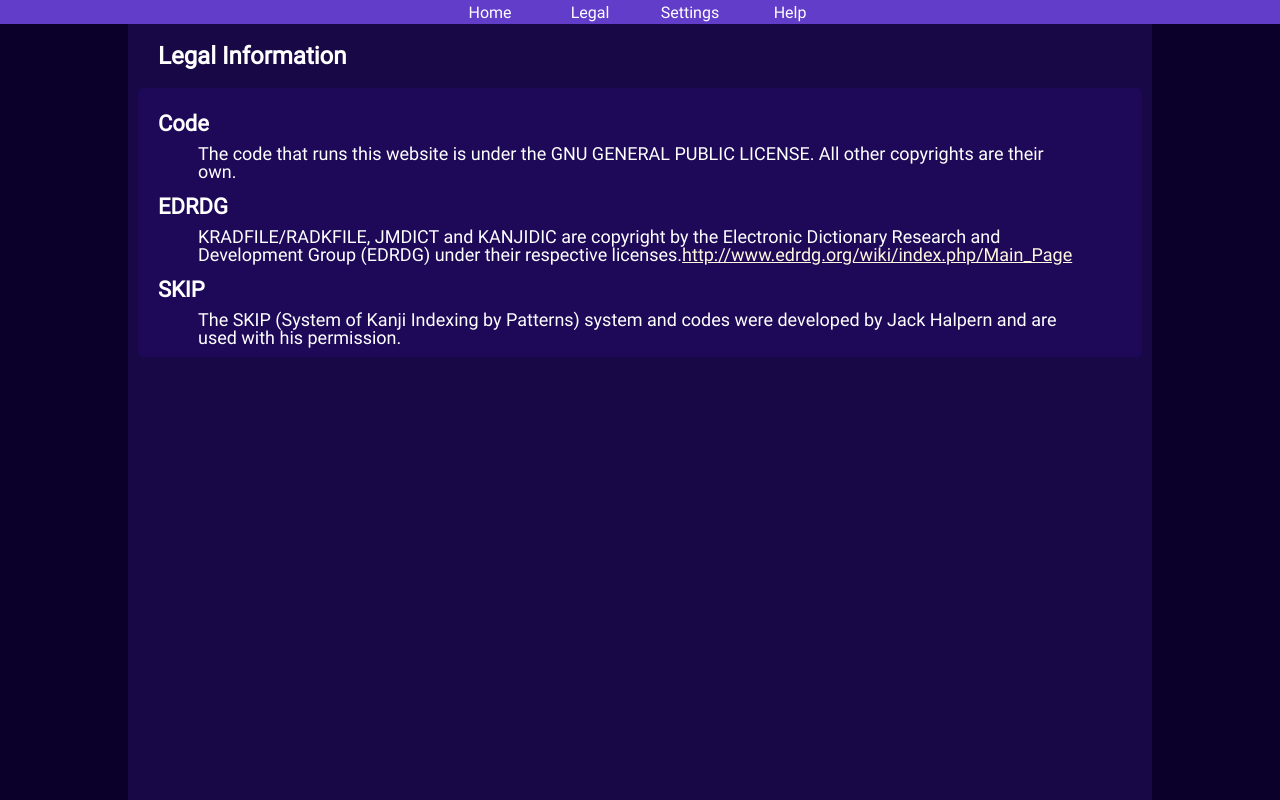
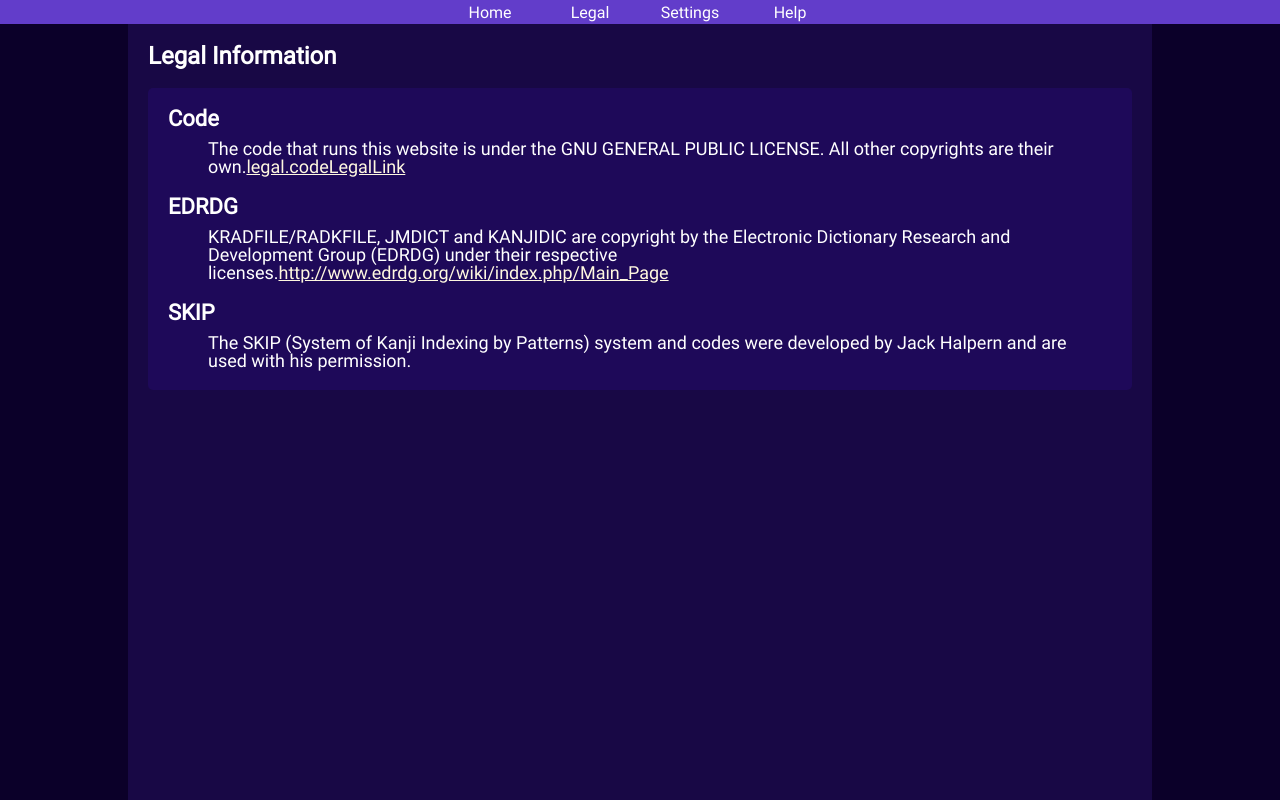
Before and after one commit to tarummel/jpfront, a React (Create React App) app: page /legal in a window 1280 px wide. Built offline with nearby package versions, Linux system fonts and the light colour scheme; no server answers.

Commit message:
fixed Body padding inconsistent sizing

```diff
--- a/src/components/routes/Error.tsx
+++ b/src/components/routes/Error.tsx
@@ -10,24 +10,27 @@
   flex-direction: column;
   margin: 0 auto;
   min-width: 1024px;
-  padding: 20px 15px 10px 15px;
   width: 50%;
 `;
 
 const Title = styled.h1`
   color: ${({theme}) => theme.colors.textPrimary};
   font-size: ${({theme}) => theme.fontSizes.header};
-  padding-bottom: 10px;
+  padding-left: 20px;
+  padding-top: 20px;
 `;
 
 const Message = styled.h2`
   color: ${({theme}) => theme.colors.textPrimary};
   font-size: ${({theme}) => theme.fontSizes.medium};
-  padding-bottom: 10px;
+  padding-left: 20px;
+  padding-top: 10px;
 `;
 
 const ButtonWrapper = styled.div`
-  padding-bottom: 10px;
+  padding-bottom: 20px;
+  padding-left: 20px;
+  padding-top: 10px;
 `;
 
 const Error: React.FC<WithTranslation> = ({ t }) => {
@@ -50,7 +53,7 @@
         {t("error.message")}
       </Message>
       <ButtonWrapper>
-        <Button height={30} width={85} onClick={handleClick}>{t("error.goBack")}</Button>
+        <Button height={30} width={90} onClick={handleClick}>{t("error.goBack")}</Button>
       </ButtonWrapper>
     </Body>
   );
--- a/src/components/routes/Help.tsx
+++ b/src/components/routes/Help.tsx
@@ -15,14 +15,15 @@
 const Banner = styled.h1`
   color: ${({theme}) => theme.colors.textPrimary};
   font-size: ${({theme}) => theme.fontSizes.header};
-  padding: 20px 0px 20px 30px;
+  padding: 20px;
 `;
 
 const Card = styled.div`
   background: ${({theme}) => theme.colors.elementPrimary};
   border-radius: 5px;
-  margin-left: 10px;
-  margin-right: 10px;
+  margin-left: 20px;
+  margin-right: 20px;
+  padding-bottom: 20px;
   padding-top: 20px;
 `;
 
@@ -35,7 +36,7 @@
 const Section = styled.p`
   color: ${({theme}) => theme.colors.textPrimary};
   font-size: ${({theme}) => theme.fontSizes.medium};
-  padding: 10px 60px 10px 60px;
+  padding: 10px 45px 10px 45px;
 `;
 
 const Help: React.FC<WithTranslation> = ({ t }) => {
--- a/src/components/routes/Legal.tsx
+++ b/src/components/routes/Legal.tsx
@@ -16,28 +16,28 @@
 const Banner = styled.h1`
   color: ${({theme}) => theme.colors.textPrimary};
   font-size: ${({theme}) => theme.fontSizes.header};
-  padding: 20px 0px 20px 30px;
+  padding: 20px;
 `;
 
 const Card = styled.div`
   background: ${({theme}) => theme.colors.elementPrimary};
   border-radius: 5px;
-  margin-left: 10px;
-  margin-right: 10px;
-  padding-top: 20px;
+  margin-left: 20px;
+  margin-right: 20px;
+  padding-bottom: 20px;
 `;
 
 const SectionTitle = styled.h2`
   color: ${({theme}) => theme.colors.textPrimary};
   font-size: ${({theme}) => theme.fontSizes.xlarge};
   padding-left: 20px;
-  padding-top: 5px;
+  padding-top: 20px;
 `;
 
 const Section = styled.p`
   color: ${({theme}) => theme.colors.textPrimary};
   font-size: ${({theme}) => theme.fontSizes.medium};
-  padding: 10px 60px 10px 60px;
+  padding: 10px 60px 0 60px;
 `;
 
 const Legal: React.FC<WithTranslation> = ({ t }) => {
@@ -53,7 +53,10 @@
       <Banner>{t("legal.aboutAndLegalInformation")}</Banner>
       <Card>
         <SectionTitle>{prefix}{t("legal.codeLegalTitle")}</SectionTitle>
-        <Section>{t("legal.codeLegal")}</Section>
+        <Section>
+          {t("legal.codeLegal")}
+          <Anchor target="_blank" href={`${t("legal.codeLegalLink")}`}>{t("legal.codeLegalLink")}</Anchor>
+        </Section>
         <SectionTitle>{prefix}{t("legal.edrdgLegalTitle")}</SectionTitle>
         <Section>{t("legal.edrdgLegal")}
           <Anchor target="_blank" href={`${t("legal.edrdgLink")}`}>{t("legal.edrdgLink")}</Anchor>
--- a/src/components/routes/Settings.tsx
+++ b/src/components/routes/Settings.tsx
@@ -24,16 +24,16 @@
 const Banner = styled.h1`
   color: ${({theme}) => theme.colors.textPrimary};
   font-size: ${({theme}) => theme.fontSizes.header};
-  padding: 20px 0px 20px 30px;
+  padding: 20px;
 `;
 
 const Card = styled.div`
   background: ${({theme}) => theme.colors.elementPrimary};
   border-radius: 5px;
-  margin-left: 10px;
-  margin-right: 10px;
-  padding-top: 20px;
-  padding-bottom: 10px;
+  margin-left: 20px;
+  margin-right: 20px;
+  padding-top: 10px;
+  padding-bottom: 20px;
 `;
 
 const SettingContainer = styled.div`
@@ -44,8 +44,8 @@
 const SettingTitle = styled.h2`
   color: ${({theme}) => theme.colors.textPrimary};
   font-size: ${({theme}) => theme.fontSizes.xlarge};
-  margin-top: 5px;
-  margin-left: 20px;
+  padding-top: 10px;
+  padding-left: 20px;
 `;
 
 const Setting = styled.div`
@@ -53,7 +53,7 @@
   flex-direction: row;
   justify-content: space-between;
   height: ${WIDGET_HEIGHT}px;
-  padding: 10px 60px 10px 60px;
+  padding: 10px 60px 0 60px;
 `;
 
 const Description = styled.p`
--- a/src/components/routes/Skip.tsx
+++ b/src/components/routes/Skip.tsx
@@ -2,7 +2,7 @@
 import styled from "styled-components";
 import { withTranslation, WithTranslation } from "react-i18next";
 
-import { ColumnSpacer, NumberInput, Spinner } from "../common";
+import { NumberInput, Spinner } from "../common";
 import { Button, StateButton } from "../buttons";
 import History from "../History";
 import NumberedKanjiRow from "../NumberedKanjiRow";
@@ -27,20 +27,22 @@
   flex-grow: 1;
   min-width: 1024px;
   margin: 0 auto;
-  padding: 10px;
+  padding-bottom: 20px;
+  padding-top: 20px;
   width: 50%;
 `;
 
 const CodeBuilder = styled.div`
   display: flex;
   flex-direction: row;
+  flex-grow: 0;
+  padding-left: 20px;
+  padding-right: 20px;
 `;
 
 const CodeBuilderColumn = styled.div`
   display: flex;
-  flex: 1;
   flex-direction: column;
-  flex-grow: 0;
 `;
 
 const CodeInputContainer = styled.div`
@@ -74,22 +76,23 @@
 `;
 
 const CategoryButtonContainer = styled.div`
-  display: flex;
-  flex-direction: column;
-  align-items: center;
+  display: grid;
+  justify-items: center;
   padding-top: 5px;
+  row-gap: 2px;
 `;
 
 const KanjiContainer = styled.div`
   border-radius: 5px;
   flex-direction: column;
   flex-grow: 1;
-  height: 85%;
+  height: 100%;
+  padding-right: 20px;
 `;
 
 const RowContainer = styled.div`
   background: ${({theme}) => theme.colors.elementPrimary};
-  height: 100%;
+  height: 80%;
   padding: 5px;
   margin-top: 5px;
 `;
@@ -294,7 +297,6 @@
           </CodeInputContainer>
         </CodeBuilderColumn>
       </CodeBuilder>
-      <ColumnSpacer minWidth={"4px"} width={"1%"} />
       <KanjiContainer>
         <HistoryWrapper>
           <History />
```
